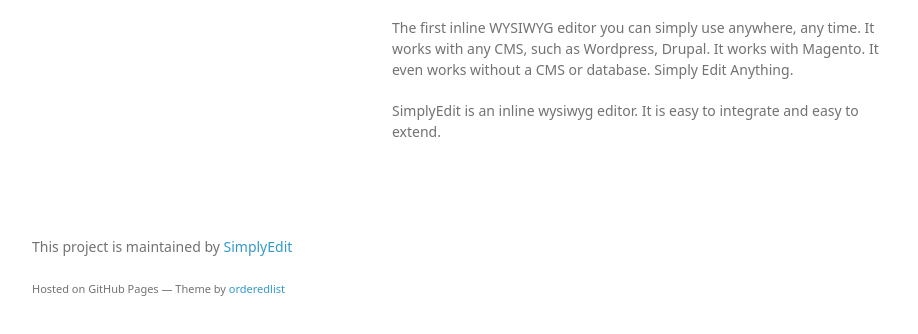
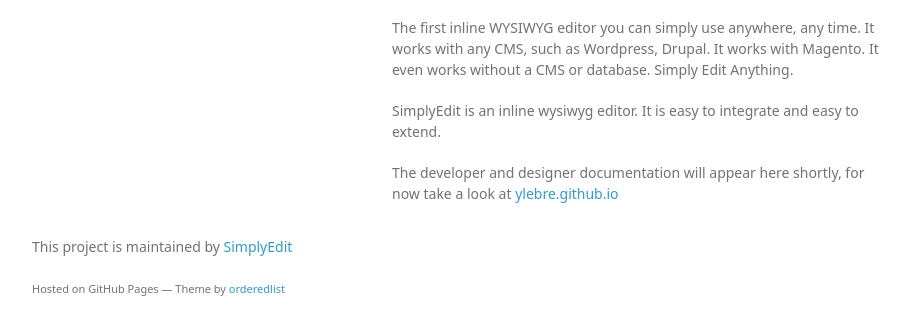
Before and after one commit to SimplyEdit/docs, a plain HTML site: page index.html in a window 1280 px wide. Shown: the part 432-766 px from the top of the page, without its empty margins (178-1096 px from the left). Drawn offline with Linux system fonts and the light colour scheme; a web font is replaced by a local one.

Commit message:
Update index.html
added temp link to ylebre's documentation repo

```diff
--- a/index.html
+++ b/index.html
@@ -36,6 +36,8 @@
 <p>The first inline WYSIWYG editor you can simply use anywhere, any time. It works with any CMS, such as Wordpress, Drupal. It works with Magento. It even works without a CMS or database. Simply Edit Anything. </p>
 
 <p>SimplyEdit is an inline wysiwyg editor. It is easy to integrate and easy to extend.</p>
+
+<p>The developer and designer documentation will appear here shortly, for now take a look at <a href="https://ylebre.github.io/">ylebre.github.io</a></a></p>
       </section>
       <footer>
         <p>This project is maintained by <a href="https://github.com/SimplyEdit">SimplyEdit</a></p>
```
